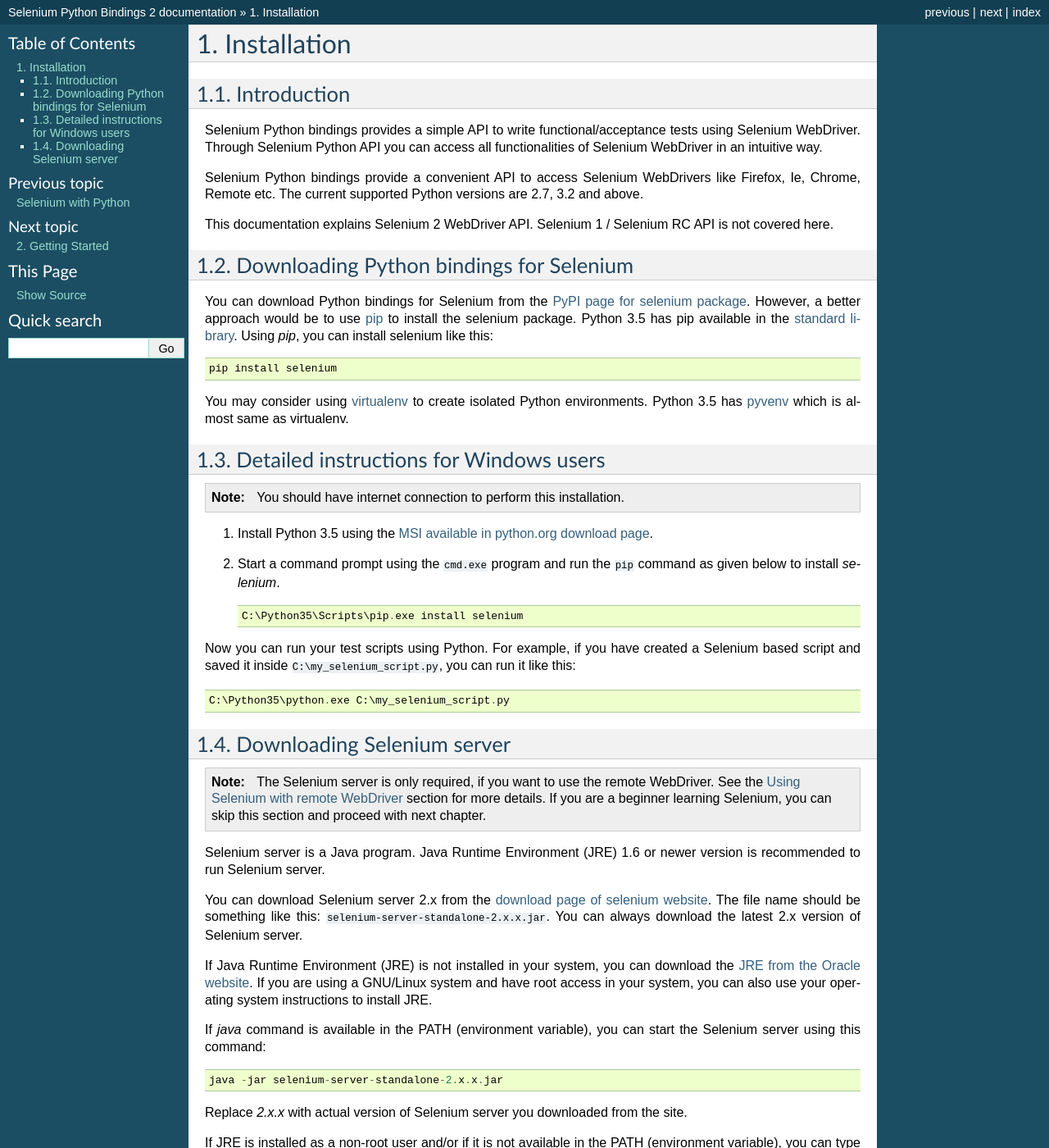
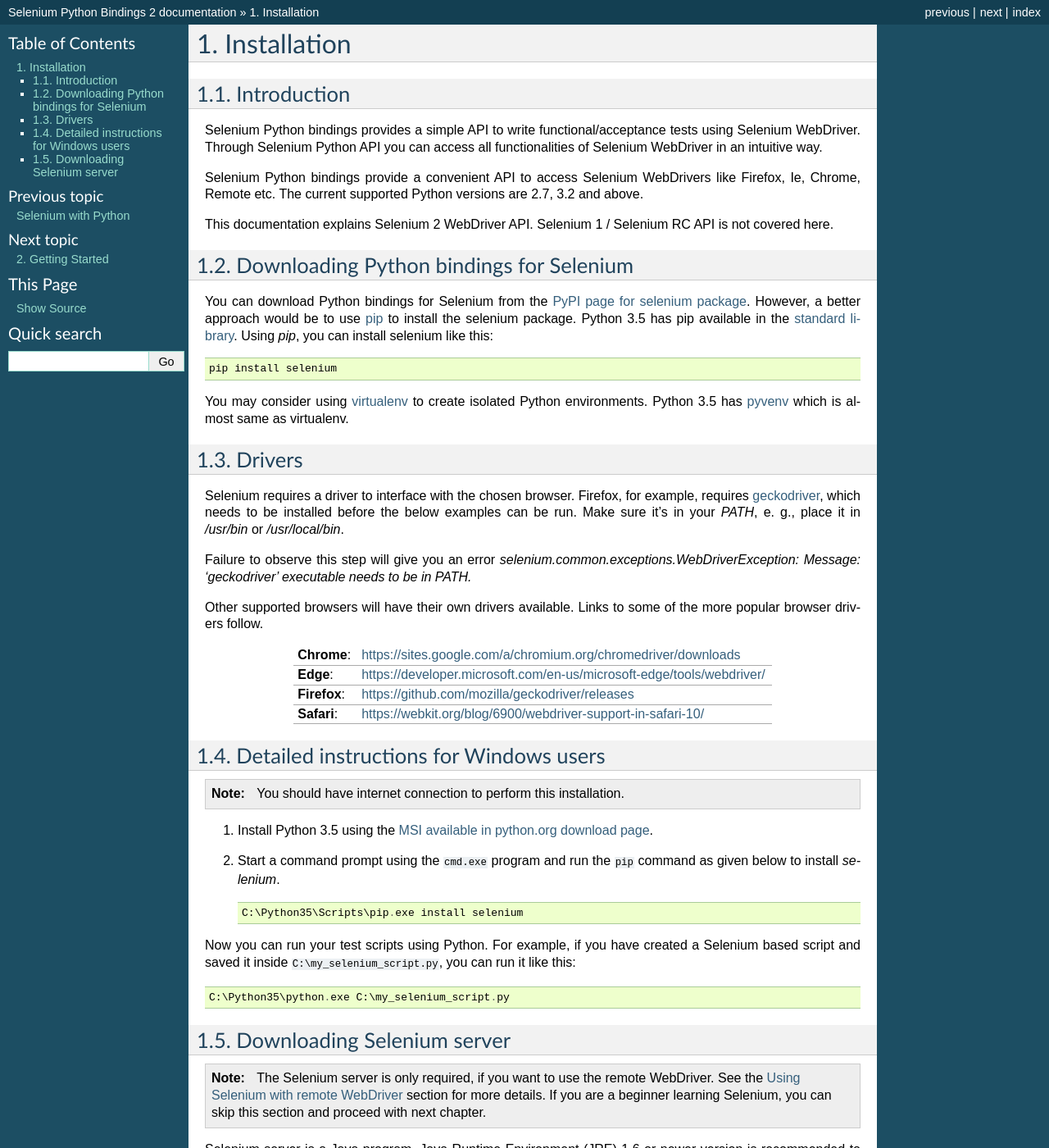
Before and after one commit to baijum/selenium-python, a Sphinx documentation site: the page built from source/installation.rst, in a window 1280 px wide and 1400 px high. Shown: the whole window at 82% size. Built offline with Sphinx 7.4.7, drawn with Linux system fonts in a browser that asks for light colours.

Commit message:
Added drivers document
added driver document this file from http://seleniumhq.github.io/selenium/docs/api/py/

```diff
--- a/source/installation.rst
+++ b/source/installation.rst
@@ -36,6 +36,26 @@
 to create isolated Python environments.  Python 3.5 has `pyvenv
 <https://docs.python.org/3.5/using/scripts.html#scripts-pyvenv>`_
 which is almost same as virtualenv.
+
+Drivers
+~~~~~~~
+
+Selenium requires a driver to interface with the chosen browser. Firefox,
+for example, requires `geckodriver <https://github.com/mozilla/geckodriver/releases>`_, which needs to be installed before the below examples can be run. Make sure it's in your `PATH`, e. g., place it in `/usr/bin` or `/usr/local/bin`.
+
+Failure to observe this step will give you an error `selenium.common.exceptions.WebDriverException: Message: 'geckodriver' executable needs to be in PATH.`
+
+Other supported browsers will have their own drivers available. Links to some of the more popular browser drivers follow.
+
++--------------+-----------------------------------------------------------------------+
+| **Chrome**:  | https://sites.google.com/a/chromium.org/chromedriver/downloads        |
++--------------+-----------------------------------------------------------------------+
+| **Edge**:    | https://developer.microsoft.com/en-us/microsoft-edge/tools/webdriver/ |
++--------------+-----------------------------------------------------------------------+
+| **Firefox**: | https://github.com/mozilla/geckodriver/releases                       |
++--------------+-----------------------------------------------------------------------+
+| **Safari**:  | https://webkit.org/blog/6900/webdriver-support-in-safari-10/          |
++--------------+-----------------------------------------------------------------------+
 
 
 Detailed instructions for Windows users
```
